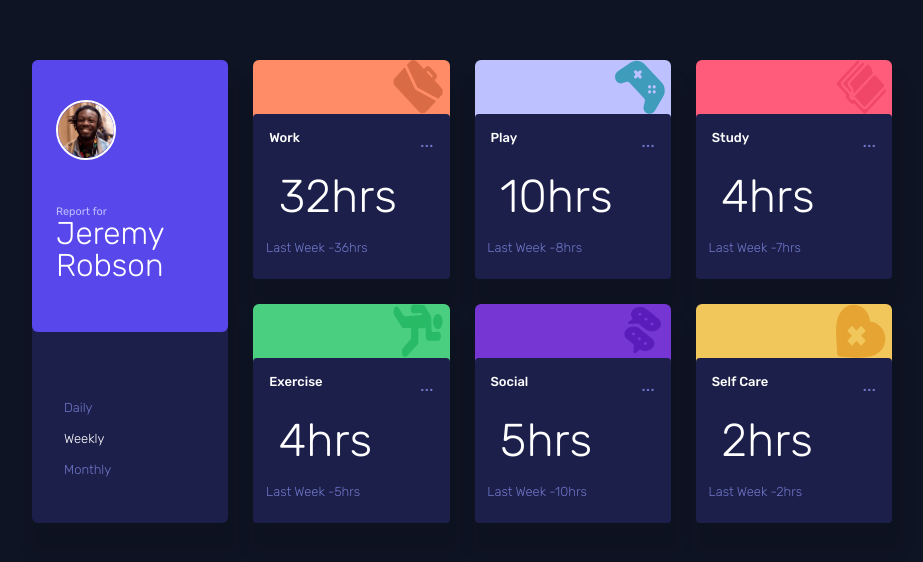
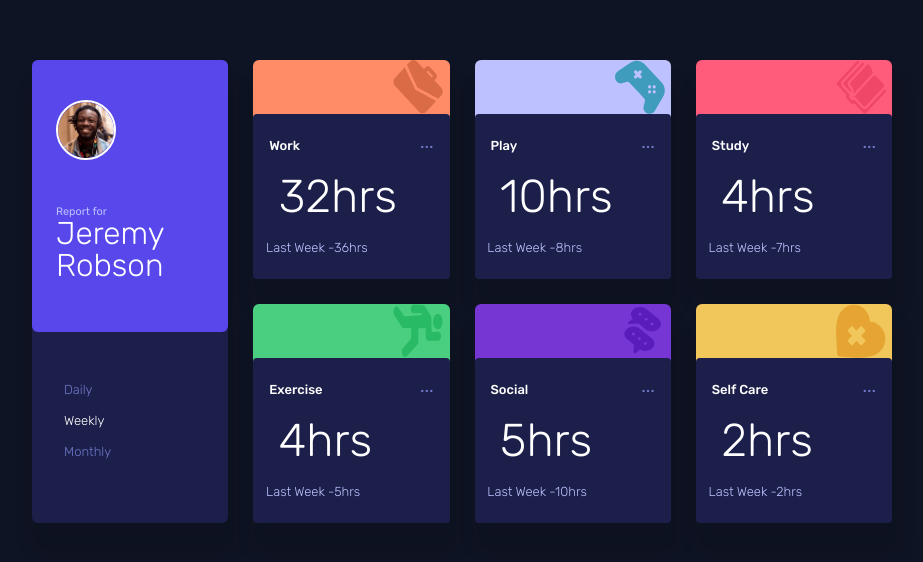
Before and after one commit to CipiVlad/time_tracking_dashboard, a React (Vite) app: page / in a window 1280 px wide. Shown: the part 130-692 px from the top of the page, without its empty margins (178-1101 px from the left). Built offline with nearby package versions, Linux system fonts and the light colour scheme.

Commit message:
added alignitems end to heading flexbox

```diff
--- a/src/scss/ActivityCard.scss
+++ b/src/scss/ActivityCard.scss
@@ -11,6 +11,7 @@
     .activity_heading_flexbox {
         display: flex;
         justify-content: space-between;
+        align-items: end;
         padding: 2vh;
 
         .activity {
@@ -37,7 +38,7 @@
     }
 
     .activity_previous {
-        color: $desaturated-blue;
+        color: $pale-blue;
         font-weight: $font-weight-300;
         font-size: small;
         padding: 2vh 1vw 0;
--- a/src/scss/GridLayout.scss
+++ b/src/scss/GridLayout.scss
@@ -42,7 +42,7 @@
                 background: $blue;
                 border-radius: 6px;
                 padding: 5vh 3vh 4vw;
-                margin-bottom: 2em;
+                margin-bottom: 1em;
 
                 p {
                     color: white;
```
